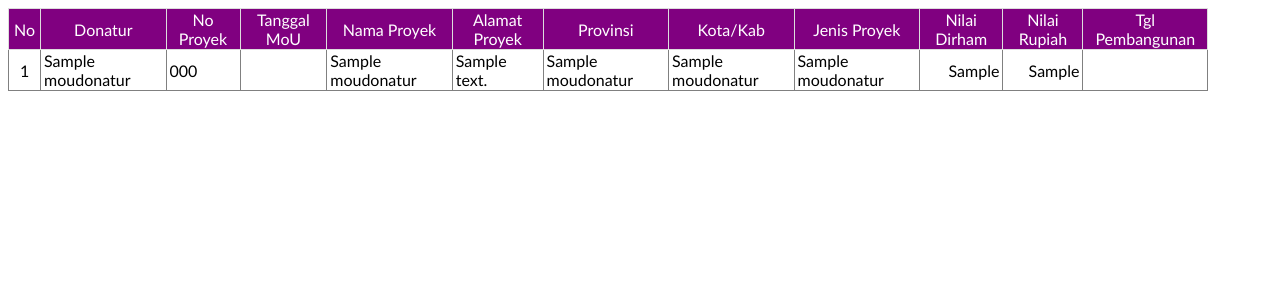
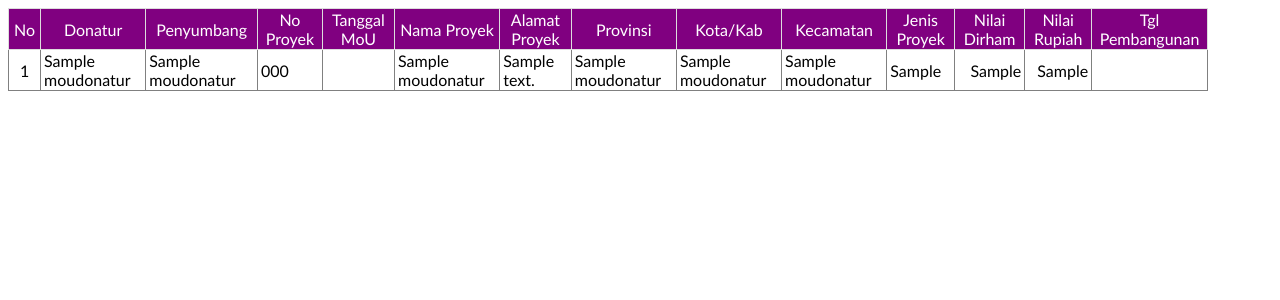
Before and after one commit to andie87/MOUSystem, a PHP site: the page made by application/modules/Moudonatur/views/report.php in a window 1280 px wide. Shown: the top 300 px of the page. Run offline with PHP 8.4, Linux system fonts and the light colour scheme; the template is opened without the code that fills it: most values are stand-ins (such as "Sample title", 1, 10 or a date in 2020); data that the repository does not hold is empty.

Commit message:
revisi report

```diff
--- a/application/modules/Moudonatur/models/m_moudonatur.php
+++ b/application/modules/Moudonatur/models/m_moudonatur.php
@@ -229,6 +229,12 @@ class M_moudonatur extends CI_Model{
 		return $query->result_array();
 	}
 
+	public function getKecamatanById($id){
+		$this->db->where('id_kecamatan', $id);
+		$query = $this->db->get("kecamatan");
+		return $query->result_array();
+	}
+
 	public function getJenisProyekById($id){
 		$this->db->where('id_jenis_proyek', $id);
 		$query = $this->db->get("jenis_proyek");
--- a/application/modules/Moudonatur/views/report.php
+++ b/application/modules/Moudonatur/views/report.php
@@ -1,3 +1,5 @@
+<meta http-equiv="Content-Type" content="text/html; charset=utf-8" />
+
 <style>
 	table {
 		font-family: calibri;
@@ -35,12 +37,14 @@
 		<tr>
 			<td class="td-header">No</td>
 			<td class="td-header">Donatur</td>
+			<td class="td-header">Penyumbang</td>
 			<td class="td-header">No Proyek</td>
 			<td class="td-header">Tanggal MoU</td>
 			<td class="td-header">Nama Proyek</td>
 			<td class="td-header">Alamat Proyek</td>
 			<td class="td-header">Provinsi</td>
 			<td class="td-header">Kota/Kab</td>
+			<td class="td-header">Kecamatan</td>
 			<td class="td-header">Jenis Proyek</td>
 			<td class="td-header">Nilai Dirham</td>
 			<td class="td-header">Nilai Rupiah</td>
@@ -58,13 +62,15 @@
 		<tr>
 			<td class="<?php echo $class; ?> center"><?php echo $i; ?></td>
 			<td class="<?php echo $class; ?>"><?php echo $md['nama_donatur']; ?></td>
+			<td class="<?php echo $class; ?>"><?php echo $md['nama_penyumbang']; ?></td>
 			<td class="<?php echo $class; ?>"><?php echo $md['nomor_proyek']; ?></td>
 			<td class="<?php echo $class; ?> center"><?php echo $md['tanggal_mou']=='0000-00-00' ? "" : getUserFormatDate($md['tanggal_mou']); ?></td>
 			<td class="<?php echo $class; ?>"><?php echo $md['nama_proyek']; ?></td>
 			<td class="<?php echo $class; ?>"><?php echo $md['alamat_proyek']; ?></td>
 			<td class="<?php echo $class; ?>"><?php echo $md['nama_provinsi']; ?></td>
 			<td class="<?php echo $class; ?>"><?php echo $md['nama_kota']; ?></td>
-			<td class="<?php echo $class; ?>"><?php echo $md['nama_proyek']; ?></td>
+			<td class="<?php echo $class; ?>"><?php echo $md['nama_kecamatan']; ?></td>
+			<td class="<?php echo $class; ?>"><?php echo $md['jenis_proyek']; ?></td>
 			<td class="<?php echo $class; ?> right"><?php echo $md['harga_dirham']; ?></td>
 			<td class="<?php echo $class; ?> right"><?php echo $md['harga_rupiah']; ?></td>
 			<td class="<?php echo $class; ?> center"><?php echo $md['tanggal_pembangunan']=='0000-00-00' ? "" : getUserFormatDate($md['tanggal_pembangunan']); ?></td>
--- a/application/modules/Moudonatur/views/view.php
+++ b/application/modules/Moudonatur/views/view.php
@@ -48,7 +48,7 @@
 					<div class="col-lg-5">
 						<input disabled type="text" name="no_proyek" value="<?php echo $moudonatur['nomor_proyek']; ?>" class="form-control pull-right font-black" >
 					</div>
-
+					<!-- untuk menampilkan halaman pembayaran view atau edit, ditentukan disini dengan menggunakan flag -->
 					<a href="<?php echo site_url('moudonatur/pembayaranView'); ?>/<?php echo $id; ?>" >
 						<button type="button" class="btn btn-primary btn-sm width30" >LIST PEMBAYARAN DONATUR</button>
 					</a>
```
Also changed, not shown: application/modules/Moudonatur/controllers/moudonatur.php (+37 -4 lines).
